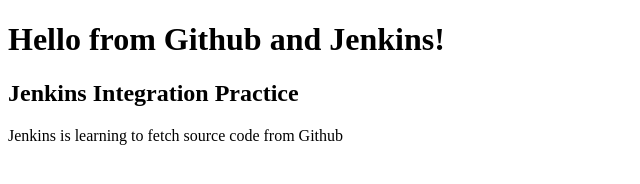
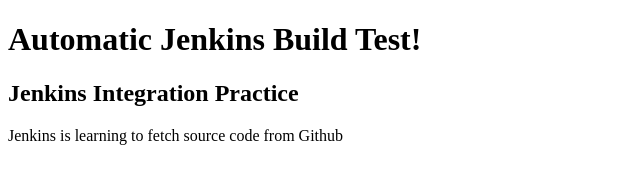
Before and after one commit to saajid593/jenkins-github-practice, a plain HTML site: page index.html in a window 1280 px wide. Shown: the whole page, without its empty margins (0-640 px from the left). Drawn offline with Linux system fonts and the light colour scheme.

Commit message:
Update index.html

```diff
--- a/index.html
+++ b/index.html
@@ -4,7 +4,7 @@
     <title>Jenkins Github Practice</title>
 </head>
 <body>
-    <h1>Hello from Github and Jenkins!</h1>
+    <h1>Automatic Jenkins Build Test!</h1>
     <h2>Jenkins Integration Practice</h2>
     <P>Jenkins is learning to fetch source code from Github</P>
 </body>
```
